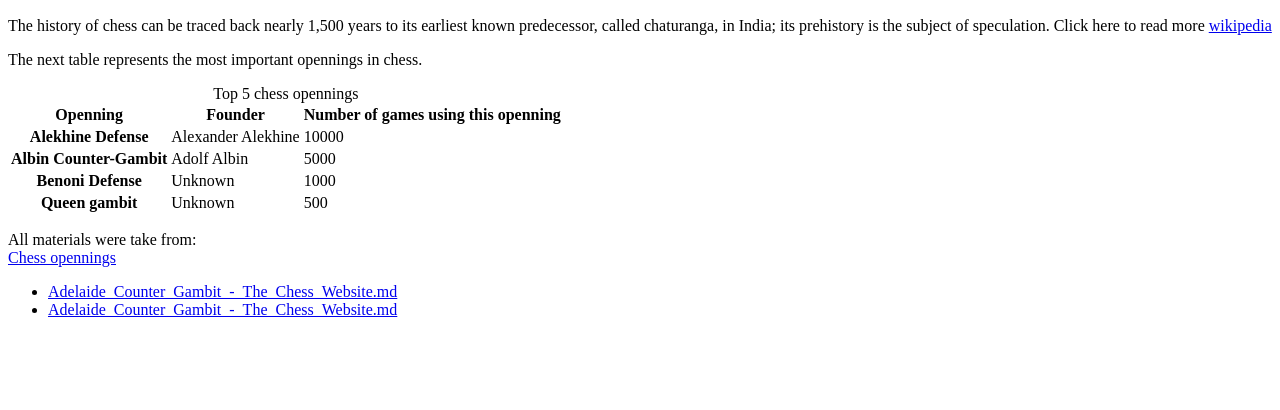
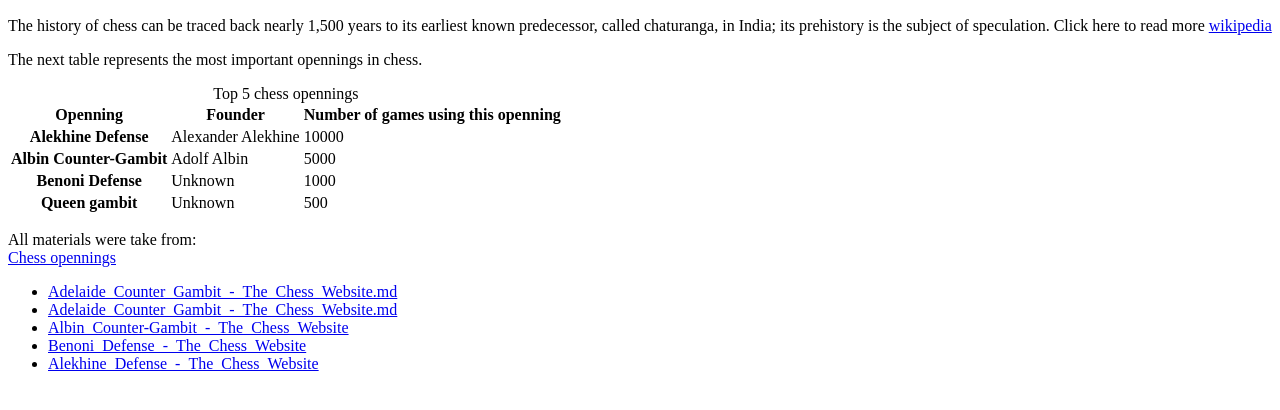
Before and after one commit to MrRuper/MrRuper.github.io, a plain HTML site: page index.html in a window 1280 px wide. Shown: the part 110-520 px from the top of the page. Drawn offline with Linux system fonts and the light colour scheme.

Commit message:
Added all .md

```diff
--- a/index.html
+++ b/index.html
@@ -64,7 +64,10 @@
 
 <ul>
     <li><a href="Adelaide_Counter_Gambit_-_The_Chess_Website.md">Adelaide_Counter_Gambit_-_The_Chess_Website.md</a></li>
-    <li> <a href="Adelaide_Counter_Gambit_-_The_Chess_Website.md">Adelaide_Counter_Gambit_-_The_Chess_Website.md</a></li>
+    <li> <a href="Belgrade_Gambit_-_The_Chess_Website.md">Adelaide_Counter_Gambit_-_The_Chess_Website.md</a></li>
+    <li> <a href="Albin_Counter-Gambit_-_The_Chess_Website.md">Albin_Counter-Gambit_-_The_Chess_Website</a></li>
+    <li> <a href="Benoni_Defense_-_The_Chess_Website.md">Benoni_Defense_-_The_Chess_Website</a></li>
+    <li> <a href="Alekhine_Defense_-_The_Chess_Website.md">Alekhine_Defense_-_The_Chess_Website</a></li>
 </ul>
 
 </body>
```
